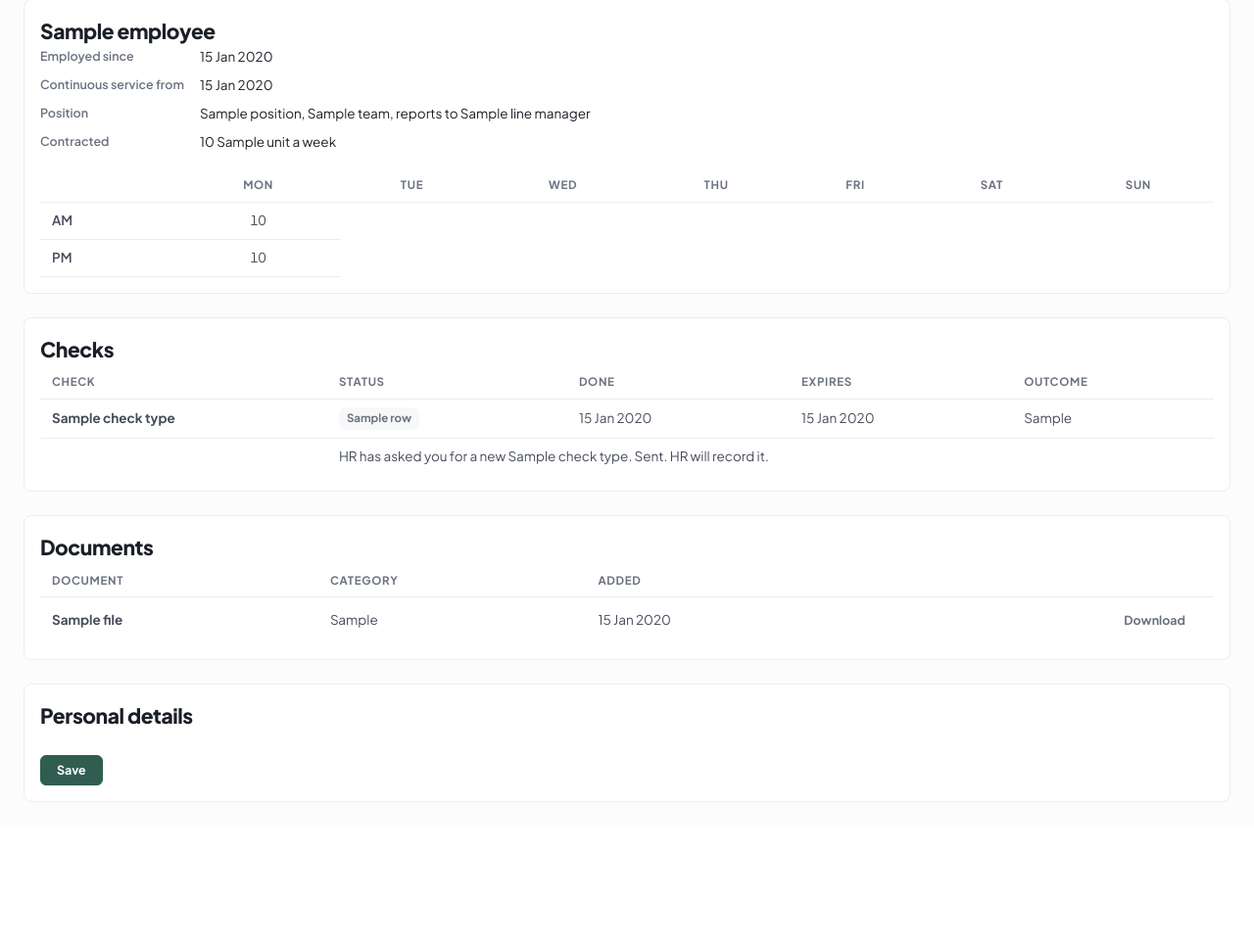
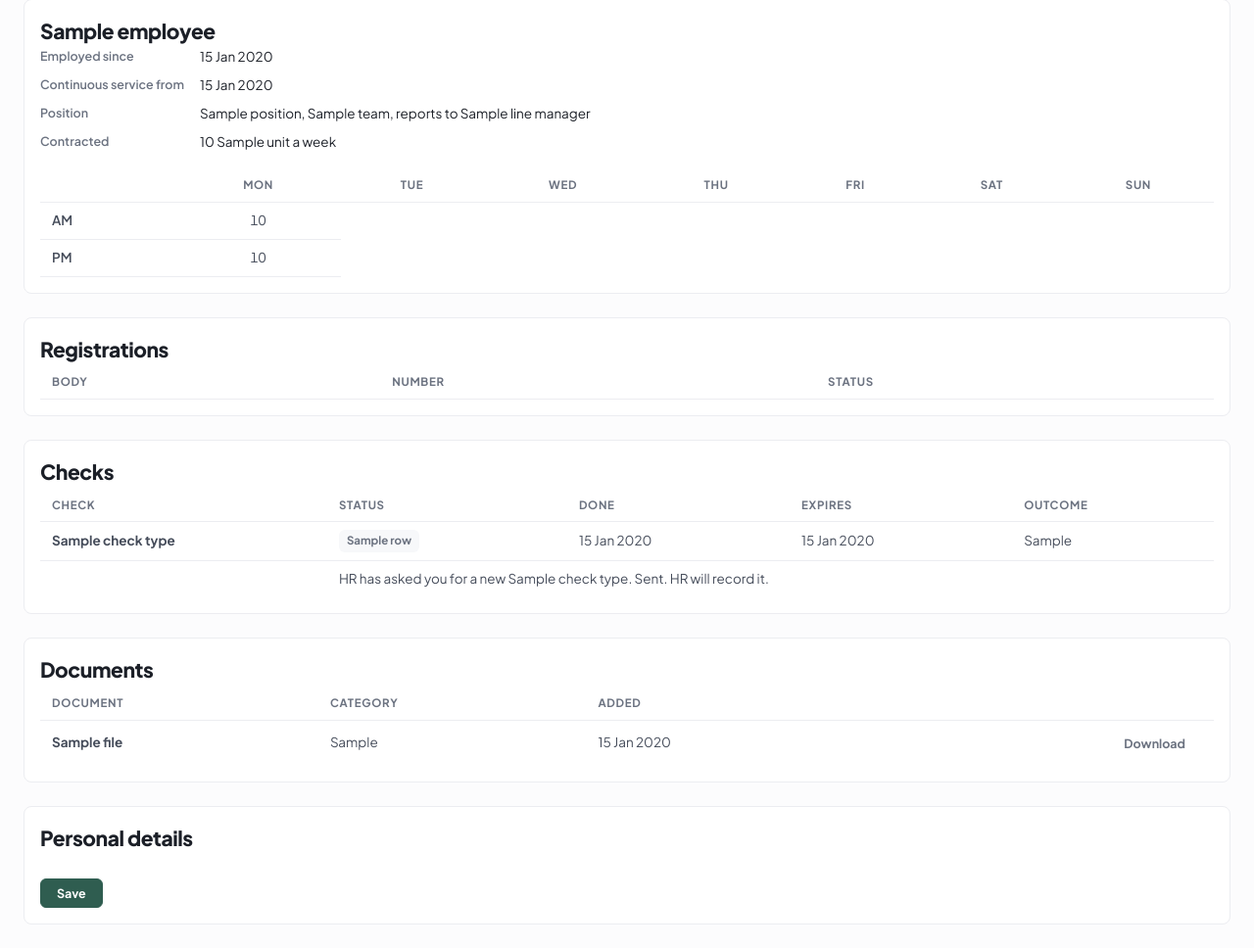
Before and after one commit to devachnid/practice-hr, a Django app: template templates/people/me.html in a window 1280 px wide. Shown: the part 158-1126 px from the top of the page at 98% size. Before the commit the page ends 977 px from the top, so only its background shows below. Run offline with Django 5.2, Linux system fonts and the light colour scheme; most values are stand-ins (such as "Sample title", 1, 10 or a date in 2020); lists and menus that the app fills with data are empty.

Commit message:
Registers: the dashboard count and the My record card
Co-Authored-By: Claude Fable 5.1 <noreply@anthropic.com>
Claude-Session: https://claude.ai/code/session_01PkKQLdYCQnRZiVssdedFig

```diff
--- a/people/views.py
+++ b/people/views.py
@@ -9,6 +9,7 @@ from django.views.decorators.http import require_safe
 from checks.services import checks
 from people.models import Employee
 from people.services import access, contracts, employees, employments, patterns, positions, retention
+from registers.services import registrations
 
 
 class PersonalDetailsForm(forms.ModelForm):
@@ -73,7 +74,8 @@ def me(request):
     ctx = {"employee": employee, "employment": emp, "form": form,
            # listing titles is not opening a file: no audit until files.open
            "files": employee.files.filter(hr_only=False, superseded_by__isnull=True),
-           "checks": checks.state(employee, today) if access.can_view_checks(request.user, employee) else []}
+           "checks": checks.state(employee, today) if access.can_view_checks(request.user, employee) else [],
+           "registrations": registrations.rows(employee, today)}
     if emp:
         from onboarding.services import checklists   # onboarding imports people's services
         ctx["checklist_items"] = [i for i in checklists.own_items(employee, today)
--- a/templates/admin/index.html
+++ b/templates/admin/index.html
@@ -20,7 +20,7 @@ the name again), adding the absence workflow's and the compliance cards above th
 
   <section class="border border-base-200 dark:border-base-800 rounded-default p-6">
     <h2 class="text-lg font-semibold mb-2">Compliance</h2>
-    <p class="mb-4">Checks and signatures of the people employed today, and checklist items past their due date. Each number opens the people it counts.</p>
+    <p class="mb-4">Checks, registrations and signatures of the people employed today, and checklist items past their due date. Each number opens the people it counts.</p>
     <ul class="flex flex-wrap gap-6">
     {% for c in compliance %}
       <li><a href="{{ c.url }}" class="flex flex-col"><strong class="text-2xl font-semibold">{{ c.count }}</strong><span class="underline">{{ c.label }}</span></a></li>
--- /dev/null
+++ b/templates/people/_registrations.html
@@ -0,0 +1,26 @@
+{# templates/people/_registrations.html #}
+{% comment %}My record's Registrations card: one row per body the person's
+title needs, in plain words. HR runs the checks; nothing here is a control.
+Expects registrations (registers.services.registrations.rows).{% endcomment %}
+{% if registrations %}
+<section class="card">
+  <h2>Registrations</h2>
+  <div class="table-scroll">
+  <table class="list">
+    <thead><tr><th scope="col">Body</th><th scope="col">Number</th><th scope="col">Status</th></tr></thead>
+    <tbody>
+    {% for row in registrations %}{% if row.needed %}
+      <tr>
+        <th scope="row">{{ row.body.name }}</th>
+        <td>{{ row.registration.number|default:"" }}</td>
+        <td>{% if not row.registration %}HR has not recorded your number yet.
+            {% elif row.registration.last_outcome == "clear" %}Registered, checked {{ row.registration.last_checked_at|date:"j M Y" }}.
+            {% elif row.registration.last_outcome == "" or row.registration.last_outcome == "unreadable" %}Not checked yet.
+            {% else %}HR will be in touch about your {{ row.body.name }} registration.{% endif %}</td>
+      </tr>
+    {% endif %}{% endfor %}
+    </tbody>
+  </table>
+  </div>
+</section>
+{% endif %}
--- a/templates/people/me.html
+++ b/templates/people/me.html
@@ -34,6 +34,7 @@
     {% include "onboarding/_checklist.html" with items=checklist_items back="me" %}
   </section>
   {% endif %}
+  {% include "people/_registrations.html" %}
   {% include "people/_checks.html" %}
   {% include "people/_documents.html" %}
   <section class="card">
```
Also changed, not shown: absence/admin_dashboard.py (+7 -1 lines), tests/test_registers_pages.py (+47 -0 lines).
